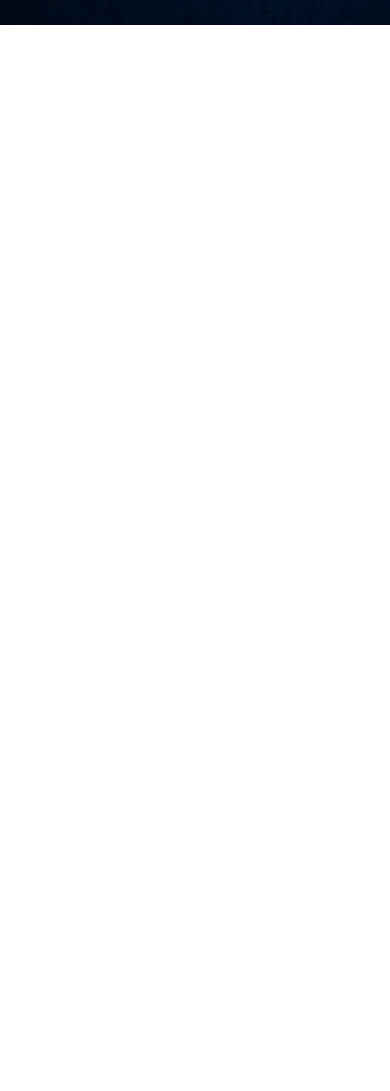
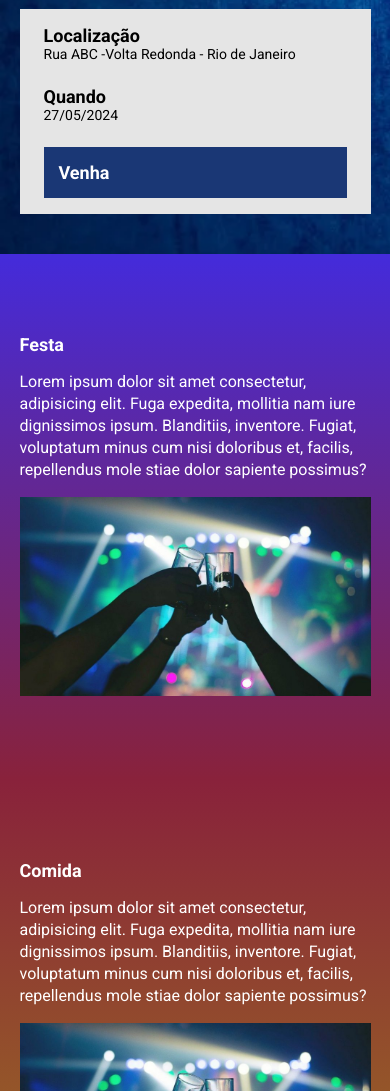
Before and after one commit to N4T41i4/dever, a website built with Parcel: page src/index.html in a window 390 px wide. Shown: the part 345-1436 px from the top of the page. Before the commit the page ends 844 px from the top, so only its background shows below. Built offline with nearby package versions, Linux system fonts and the light colour scheme.

Commit message:
terminado

```diff
--- a/package.json
+++ b/package.json
@@ -2,9 +2,11 @@
   "name": "dever",
   "version": "1.0.0",
   "description": "",
-  "main": "index.js",
+
   "scripts": {
+
     "dev": "parcel src/index.html src/styles/main.scss src/scripts/main.js",
+    "build":"parcel build src/index.html",
     "test": "echo \"Error: no test specified\" && exit 1"
   },
   "keywords": [],
--- a/src/index.html
+++ b/src/index.html
@@ -8,15 +8,53 @@
     <link rel="preconnect" href="https://fonts.gstatic.com" crossorigin>
     <link href="https://fonts.googleapis.com/css2?family=Roboto:wght@400;700;900&display=swap" rel="stylesheet">
     <link rel="stylesheet" href="./styles/main.scss">
+    <link rel="stylesheet" href="https://unpkg.com/aos@next/dist/aos.css" />
 </head>
 <body>
     <header class="hero">
         <div class="container">
             <img  class="hero__logo"src="./images/aniver.svg" alt="aniver">
-            <p  class="hero__text">Um dia especial está chegando.Venha comemorar comigo o meu aniversário! 56d 19h </p>
+            <p  class="hero__text">Um dia especial está chegando.Venha comemorar comigo o meu aniversário! <span id="contador"></span> </p>
+        </div>
+        <div class="infos_bar">
+            <ul class="infos_bar__infos">
+                <li class="infos_bar__infos__item"><b>Localização</b>Rua ABC -Volta Redonda - Rio de Janeiro</li>
+                <li class="infos_bar__infos__item"><b>Quando</b>27/05/2024</li>
+            </ul>
+            <a href="#" class="button button-primary">Venha</a>
         </div>
     </header>
-
+    <section class="event event--festa" >
+        <div class="container"data-aos="fade-right">
+            <div class="event__details">
+                <h2 class="event__details__title">Festa</h2>
+                <p class="event__details__description">Lorem ipsum dolor sit amet consectetur, adipisicing elit. Fuga expedita, mollitia nam iure dignissimos ipsum. Blanditiis, inventore. Fugiat, voluptatum minus cum nisi doloribus et, facilis, repellendus mole
+                    stiae dolor sapiente possimus?</p>
+            </div>
+            <img class="event__image" src="./images/festa.jpg" alt="Festa">
+        </div>
+    </section>
+    <section class="event event--comida event--image-left" >
+        <div class="container"data-aos="fade-left">
+            <div class="event__details">
+                <h2 class="event__details__title">Comida</h2>
+                <p class="event__details__description">Lorem ipsum dolor sit amet consectetur, adipisicing elit. Fuga expedita, mollitia nam iure dignissimos ipsum. Blanditiis, inventore. Fugiat, voluptatum minus cum nisi doloribus et, facilis, repellendus mole
+                    stiae dolor sapiente possimus?</p>
+            </div>
+            <img class="event__image" src="./images/festa.jpg" alt="Festa">
+        </div>
+    </section>
+    <section class="event event--local ">
+        <div class="container" data-aos="fade-left">
+            <div class="event__details">
+                <h2 class="event__details__title">Local</h2>
+                <p class="event__details__description">Lorem ipsum dolor sit amet consectetur, adipisicing elit. Fuga expedita, mollitia nam iure dignissimos ipsum. Blanditiis, inventore. Fugiat, voluptatum minus cum nisi doloribus et, facilis, repellendus mole
+                    stiae dolor sapiente possimus?</p>
+            </div>
+            <img class="event__image" src="./images/festa.jpg" alt="Festa">
+        </div>
+    </section>
+    <script src="https://unpkg.com/aos@next/dist/aos.js"></script>
     <script src="./scripts/main.js"></script>
 </body>
 </html>
--- a/src/scripts/main.js
+++ b/src/scripts/main.js
@@ -1 +1,24 @@
-console.log('Olá mundo');
+AOS.init();
+
+const datadoEvento =new Date("May 27, 2024 19:00:00");
+const timeStampDoEvento = datadoEvento.getTime();
+
+const contaAsHoras =  setInterval(function(){
+    const agora =new Date();
+    const timeStampAtual = agora.getTime();
+
+    const distanciaAteOEvento = timeStampDoEvento - timeStampAtual;
+
+    const diaEmMs = 1000 * 60 * 60 * 24;
+    const horaEmMs = 1000 * 60 * 60;
+    const minutoEmMs = 1000 * 60;
+
+
+    const diasAteOEvento =Math.floor(distanciaAteOEvento /diaEmMs);
+    const horasAteOEvento =Math.floor ((distanciaAteOEvento % diaEmMs)/horaEmMs);
+    const minutosAteOevento =Math.floor((distanciaAteOEvento % horaEmMs)/minutoEmMs) ;
+    const segundosAteOEvento = Math.floor((distanciaAteOEvento % minutoEmMs)/1000);
+
+    document.getElementById('contador').innerHTML = `${diasAteOEvento}d ${horasAteOEvento}h ${minutosAteOevento}m ${segundosAteOEvento}s`
+
+},1000);
--- /dev/null
+++ b/src/styles/_event.scss
@@ -0,0 +1,51 @@
+@use 'variables';
+
+.event{
+    padding: 80px 0;
+    background-image:linear-gradient(#1B6CA7,#442BDB);
+    &--festa{
+        background-image:linear-gradient(variables.$blue2,variables.$pink);
+    }
+    &--comida{
+        background-image:linear-gradient(variables.$pink,variables.$yellow);
+    }
+    &--local{
+        background-image:linear-gradient(variables.$yellow,variables.$pink);
+    }
+    &--image-left{
+        .container{
+            flex-direction: row-reverse;
+        }
+    }
+    .container{
+        display:flex;
+        gap:40px
+    }
+    &__image{
+        max-width:360px ;
+    }
+    &__details{
+
+        &__title{
+            font-size:18px;
+            font-weight:bold;
+            margin-bottom:16px;
+        }
+        &__description{
+            line-height:22px;
+        }
+    }
+    @media(max-width:640px){
+        .container{
+            display: block;
+
+        }
+        &__image{
+            width: 100%;
+        }
+        &__details{
+            margin-right:0;
+            margin-bottom: 16px;
+        }
+    }
+}
--- a/src/styles/_hero.scss
+++ b/src/styles/_hero.scss
@@ -1,3 +1,6 @@
+
+@use 'variables';
+
 .hero{
     padding-top: 64px;
     padding-bottom: 100px;
@@ -14,22 +17,22 @@
         left:0;
         width:100%;
         height:100%;
-        background-color: #000;
+        background-color:variables.$secondaryTextColor;
         content:'';
-        opacity:0.7;
+        opacity:0.1;
     }
     &__text{
         margin-top: 64px;
         margin-bottom: 64px;
         font-size: 27px;
         line-height: 56px;
-        color:#fff;
+
         font-weight:800;
         text-align: center;
     }
     &__logo{
         margin:0 auto;
-        height:290px;
+        height:150px;
         display: block;
     }
     @media(max-width:640px){
--- /dev/null
+++ b/src/styles/_variables.scss
@@ -0,0 +1,10 @@
+$textColor:#fff;
+$secondaryTextColor:#000;
+
+$blue1:#1B6CA7;
+$blue2:#442BDB;
+
+$pink:#89223B;
+$yellow:#9C791D;
+
+$azul:#02143a;
--- /dev/null
+++ b/src/styles/components/_buttons.scss
@@ -0,0 +1,26 @@
+@use '../variables';
+.button{
+    padding:15px;
+    position: relative;
+    font-size: 18px;
+    font-weight: bold;
+    background-color: #1a3775;
+    text-decoration: none;
+    text-align: center;
+    white-space: nowrap;
+    &--primary{
+        color:#ffffff;
+        background-color: variables.$azul;
+    }
+    @media(max-width:640px){
+        display: flex;
+        width:100%;
+        align-items: center;
+
+    }
+    @media(max-width:1240px){
+        display: flex;
+        align-items: center;
+
+    }
+}
--- /dev/null
+++ b/src/styles/components/_infos_bar.scss
@@ -0,0 +1,35 @@
+@use '../variables';
+.infos_bar{
+    padding: 16px 24px;
+    background-color: variables.$textColor;
+    display: flex;
+    justify-content: space-between;
+    &__infos{
+        display: flex;
+        gap:150px;
+        &__item{
+            font-size: 14px;
+            color:variables.$secondaryTextColor;
+            b{
+                color:variables.$secondaryTextColor;
+                font-size: 18px;
+                display: block;
+            }
+        }
+    }
+    @media(max-width: 640px){
+        display: block;
+        &__infos{
+            display: block;
+            &__item{
+                margin-bottom: 24px;
+            }
+        }
+    }
+    @media(max-width: 640px){
+        &__infos{
+            gap:16px;
+        }
+    }
+
+}
--- a/src/styles/main.scss
+++ b/src/styles/main.scss
@@ -1,12 +1,17 @@
 @use "hero";
+@use 'components/infos_bar';
+@use 'components/buttons';
+@use 'event';
+@use 'variables';
 *{
     margin: 0;
     padding:0;
     box-sizing:border-box;
     font-family: Roboto,sans-serif;
-    color:#fff;
+    color:variables.$textColor;
+    list-style: none;
 }
-.container{
+.container,.infos_bar{
     max-width: 960px;
     width:100%;
     margin:0 auto;
```
Also changed, not shown: src/images/festa.jpg (added).
